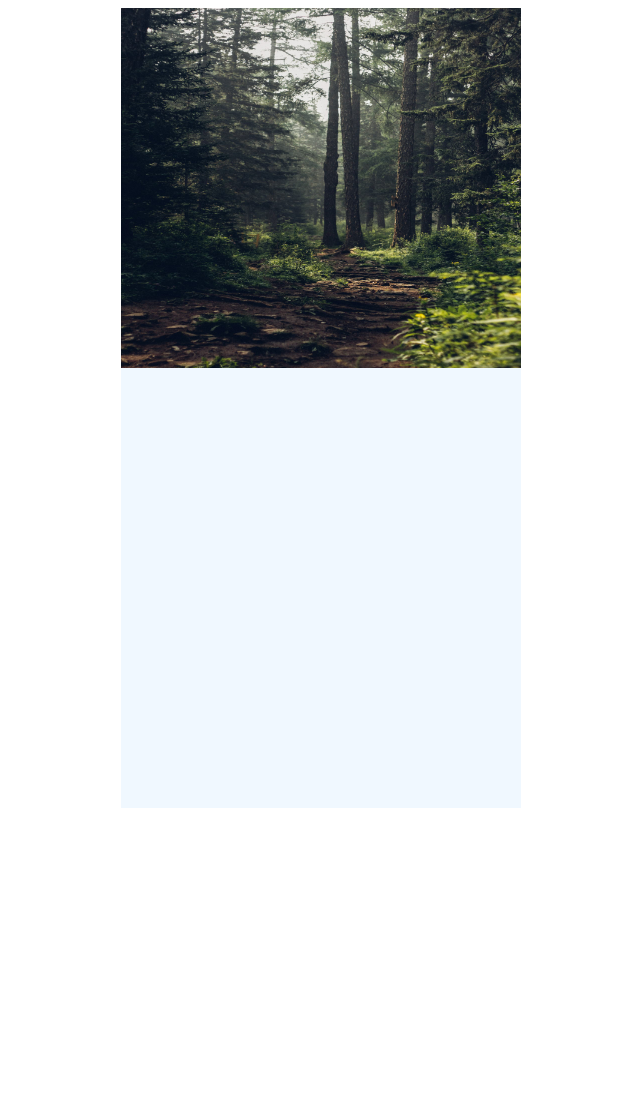
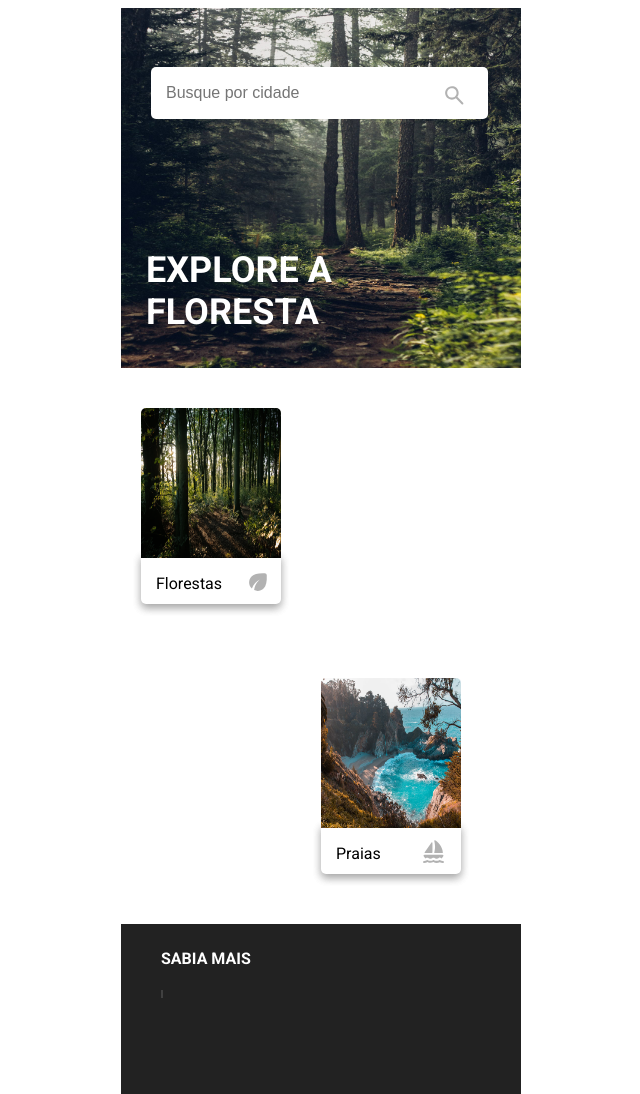
Before and after one commit to JoseRodriguesF/projeto_front, a plain HTML site: page index.html in a window 1280 px wide. Shown: the whole page, without its empty margins (319-959 px from the left). Before the commit the page ends 816 px from the top, so only its background shows below. Drawn offline with Linux system fonts and the light colour scheme.

Commit message:
Add nova seção

```diff
--- a/css/style.css
+++ b/css/style.css
@@ -1,8 +1,10 @@
+@import url('https://fonts.googleapis.com/css2?family=Roboto:ital,wght@0,100;0,300;0,400;0,500;0,700;0,900;1,100;1,300;1,400;1,500;1,700;1,900&display=swap');
+
 #container{
     margin: auto;
     width: 400px;
     height: 800px;
-    background-color: aliceblue;
+    background-color: rgb(255, 255, 255);
 }
 
 header{
@@ -10,8 +12,132 @@ header{
     height: 360px;
 }
 
+
+
 #img_fundo{
     width: 400px;
     height: 360px;
     margin-bottom: -340px;
 }
+
+#buscar{
+    font-size: 16px;
+    height: 50px;
+    width: 320px;
+    border-radius: 5px;
+    margin-top: 35px;
+    margin-left: 30px;
+    padding-left: 15px;
+    border: none;
+    outline: none;
+}
+
+#img_busca{
+    width: 25px;
+    height: 25px;
+    margin-left: -50px;
+    margin-bottom: -10px;
+    filter: opacity(0.3);
+}
+
+#p_um{
+    font-size: 36px;
+    font-family: 'roboto';
+    font-weight: bold;
+    text-transform: uppercase;
+    color: #fff;
+    margin-top: 130px;
+    padding-left: 25px;
+    width: 340px;
+}
+
+#slide_floresta{
+    width: 140px;
+    height: 150px;
+    margin-top: 40px;
+    margin-left: 20px;
+    border-radius:5px 5px 0 0;
+}
+
+#folha{
+    width: 25px;
+    height: 25px;
+    margin-left: 125px;
+    margin-top: -70px;
+    margin-bottom: 40px;
+    filter:opacity(0.3);
+}
+
+#p_dois{
+    color: black;
+    text-transform: capitalize;
+    width: 125px;
+    height: 30px;
+    background-color: #fff;
+    border-radius: 0 0 5px 5px;
+    font-family: 'roboto';
+    padding-left: 15px;
+    padding-top: 20px;
+    margin-left: 20px;
+    margin-top: -8px;
+    box-shadow: 0 4px 8px rgb(0, 0, 0, 0.2),
+                0 4px 8px rgb(0, 0, 0, 0.2);
+}
+
+#slide_praia{
+    width: 140px;
+    height: 150px;
+    margin-top: 40px;
+    margin-left: 200px;
+    border-radius:5px 5px 0 0;
+}
+
+#praia_svg{
+    width: 25px;
+    height: 25px;
+    margin-left: 300px;
+    margin-top: -70px;
+    margin-bottom: 40px;
+    filter:opacity(0.3);
+}
+
+
+#p_tres{
+    color: black;
+    text-transform: capitalize;
+    width: 125px;
+    height: 30px;
+    background-color: #fff;
+    border-radius: 0 0 5px 5px;
+    font-family: 'roboto';
+    padding-left: 15px;
+    padding-top: 20px;
+    margin-top: -8px;
+    margin-left: 200px;
+    box-shadow: 0 4px 8px rgb(0, 0, 0, 0.2),
+                0 4px 8px rgb(0, 0, 0, 0.2);
+}
+
+#footer{
+    width: 400px;
+    height: 170px;
+    background-color: #222;
+}
+
+#p_saiba_mais{
+    font-size: 16px;
+    font-family: 'roboto', 'sans-serif';
+    font-weight: bold;
+    text-transform: uppercase;
+    color: #fff;
+    padding-left: 40px;
+    padding-top: 25px;
+}
+
+#ret_um{
+    width: 2px;
+    height: 8px;
+    background-color: #404040;
+    margin-top: -145px;
+    margin-left: 40px;
+}
--- a/index.html
+++ b/index.html
@@ -10,13 +10,27 @@
     <div id="container">
         <header>
             <img src="img/fundo.jpg" alt="Imagem de fundo" id="img_fundo">
-
+            <input type="text" placeholder="Busque por cidade" id="buscar">
+            <img src="img\busca.svg" alt="Simbolo de busca" id="img_busca">
+            <p id="p_um">Explore a floresta</p>
         </header>
         <main>
 
+            <img src="img/slide/florestas.jpg" alt="florestas" id="slide_floresta">
+            <p id="p_dois">florestas</p>
+            <img src="img/florestas.svg" alt=""id="folha">
+
+            <img src="img/slide/praias.jpg" alt="praias" id="slide_praia">
+            <p id="p_tres">praias</p>
+            <img src="img\praias.svg" alt="praia" id="praia_svg">
+
         </main>
         <footer>
+            <div id="footer">
+                <p id="p_saiba_mais">sabia mais</p>
+                <canvas id="ret_um"></canvas>
 
+            </div>
         </footer>
     </div>
 </body>
```
